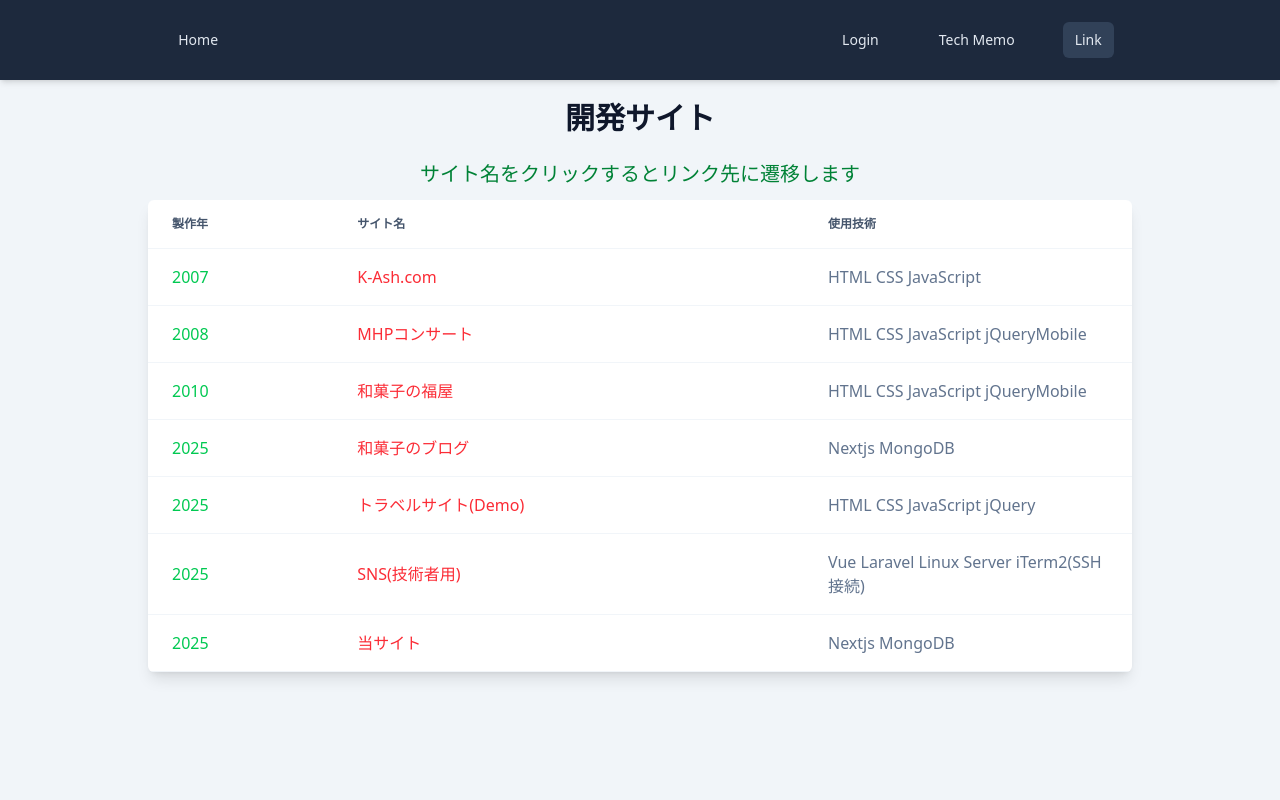
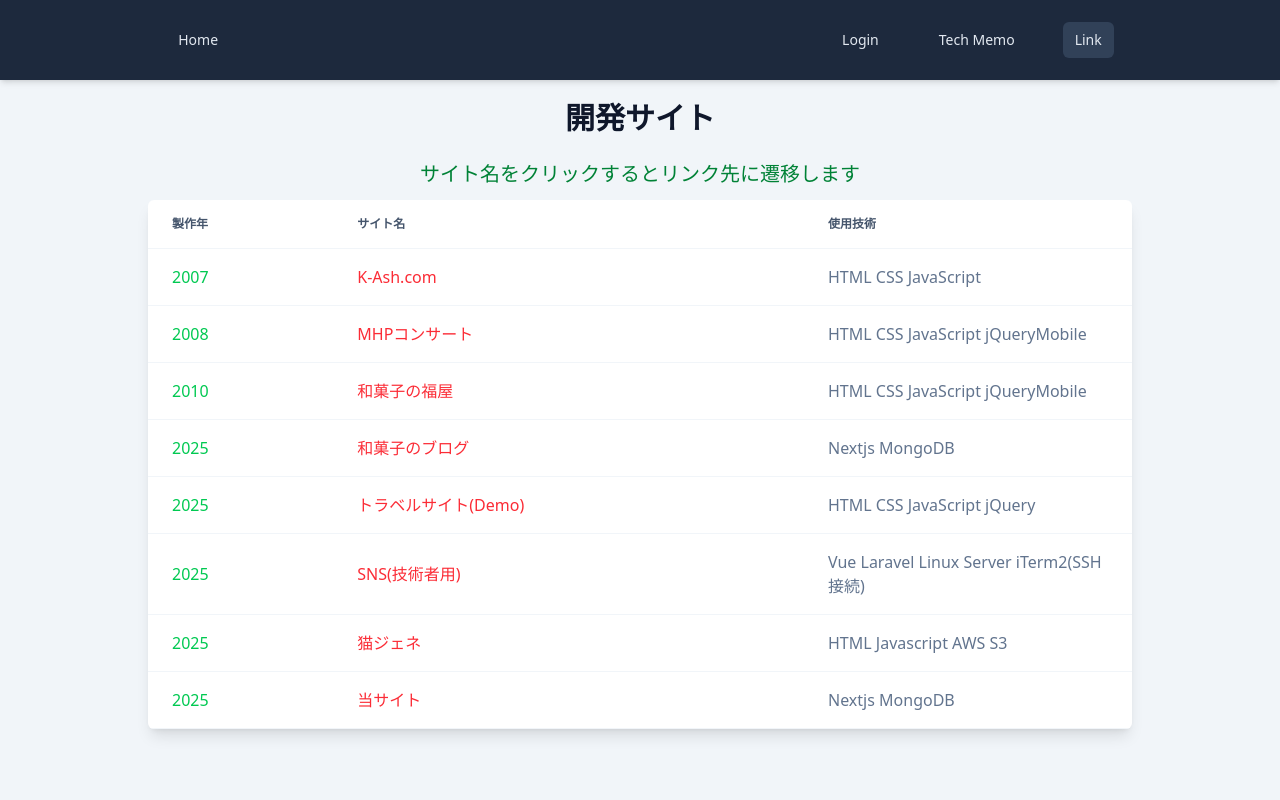
Before and after one commit to kashsan-jp/next-blog-app, a Next.js app: page /link in a window 1280 px wide. Shown: the top 800 px of the page. Built offline with nearby package versions, Linux system fonts and the light colour scheme; no server answers.

Commit message:
2025.8.29

```diff
--- a/src/app/link/links.js
+++ b/src/app/link/links.js
@@ -5,6 +5,7 @@ export const links = [
   { id:4, date:"2025", siteName:"和菓子のブログ", url: "https://fukuya-blog.vercel.app", comment: "Nextjs MongoDB", },
   { id:5, date:"2025", siteName:"トラベルサイト(Demo)", url: "https://www.k-ash.com/travel_website", comment: "HTML CSS JavaScript jQuery", },
   { id:6, date:"2025", siteName:"SNS(技術者用)", url: "https://kashsan-testsite.top", comment: "Vue Laravel Linux Server iTerm2(SSH接続)", },
-  { id:7, date:"2025", siteName:"当サイト", url: "https://next-blog-app-8uuo.vercel.app", comment: "Nextjs MongoDB", },
+  { id:7, date:"2025", siteName:"猫ジェネ", url: "https://k-ash-dotcom-test.s3.ap-northeast-1.amazonaws.com/index.html", comment: "HTML Javascript AWS S3", },
+  { id:8, date:"2025", siteName:"当サイト", url: "https://next-blog-app-8uuo.vercel.app", comment: "Nextjs MongoDB", },
 
 ]
```
